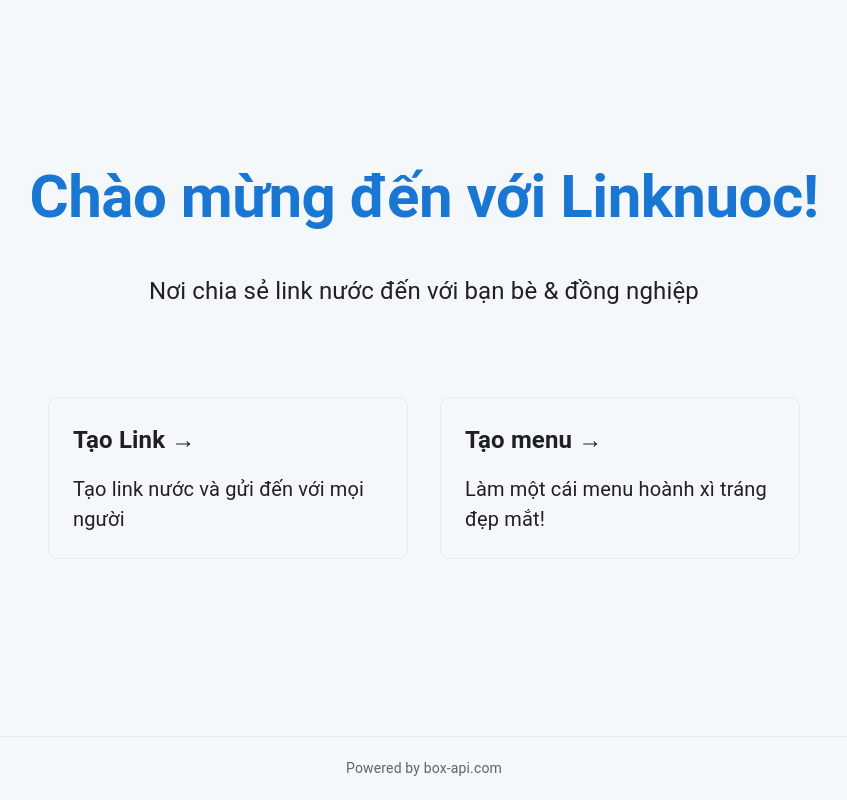
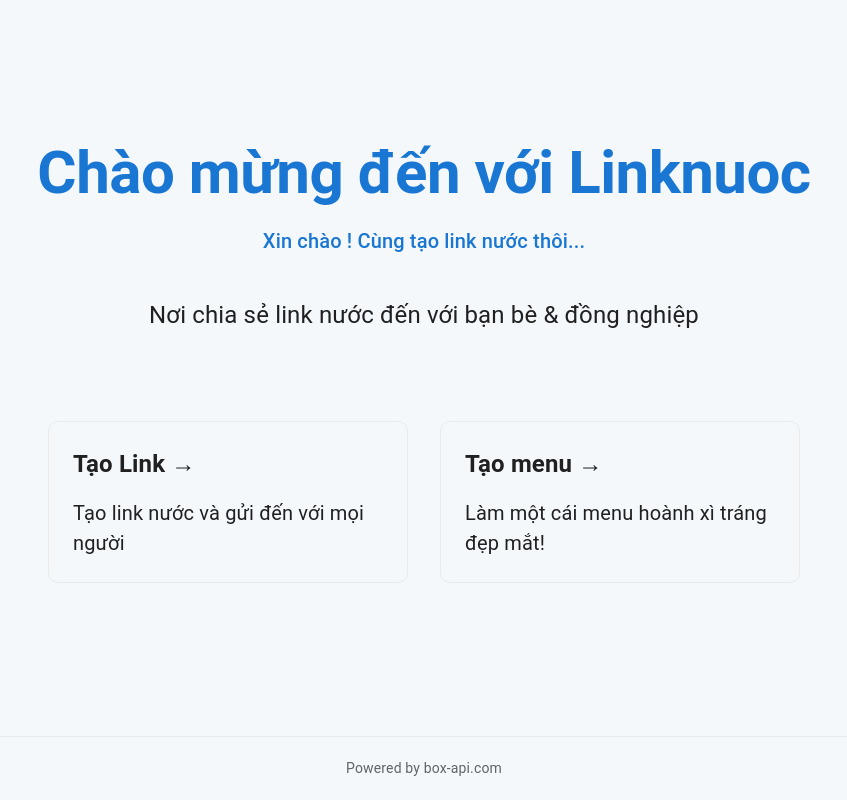
Before and after one commit to daopmdean/linknuoc-nextjs, a Next.js app: page / in a window 1280 px wide. Shown: the whole page, without its empty margins (216-1063 px from the left). Built offline with nearby package versions, Linux system fonts and the light colour scheme.

Commit message:
update landing page welcome

```diff
--- a/package.json
+++ b/package.json
@@ -19,6 +19,7 @@
     "axios": "^1.2.1",
     "date-fns": "^4.1.0",
     "js-cookie": "^3.0.5",
+    "jwt-decode": "^4.0.0",
     "moment": "^2.29.4",
     "next": "13.4.19",
     "react": "18.2.0",
--- a/pages/index.js
+++ b/pages/index.js
@@ -1,10 +1,27 @@
 import Link from "next/link";
 import { Typography } from "@mui/material";
+import { useEffect, useState } from "react";
+import Cookies from "js-cookie";
+import { jwtDecode } from 'jwt-decode';
 import styles from "../styles/Home.module.css";
 import Layout from '../components/layout';
 import Footer from "../components/footer";
 
 export default function Home() {
+  const [user, setUser] = useState({});
+
+  useEffect(() => {
+    const token = Cookies.get("token");
+    if (token) {
+      try {
+        const decoded = jwtDecode(token);
+        setUser(decoded || decoded || {});
+      } catch (e) {
+        console.log("error", e);
+        setUser({});
+      }
+    }
+  }, []);
 
   const seo = {
     title: 'Linknuoc - Chia sẻ link nước đến với bạn bè & đồng nghiệp',
@@ -17,8 +34,13 @@ export default function Home() {
       <div className={styles.container}>
         <main className={styles.main}>
           <Typography variant="h2" fontWeight={700} textAlign="center" mb={2} color="primary.main">
-            Chào mừng đến với Linknuoc!
+            Chào mừng đến với Linknuoc
           </Typography>
+          {user && (
+            <Typography variant="h6" textAlign="center" color="primary.main" mb={2}>
+              Xin chào <b>{user.username}</b>! Cùng tạo link nước thôi...
+            </Typography>
+          )}
 
 
           <p className={styles.description}>
```
Also changed, not shown: 2 other files (tests, documents, lock files or other folders).
